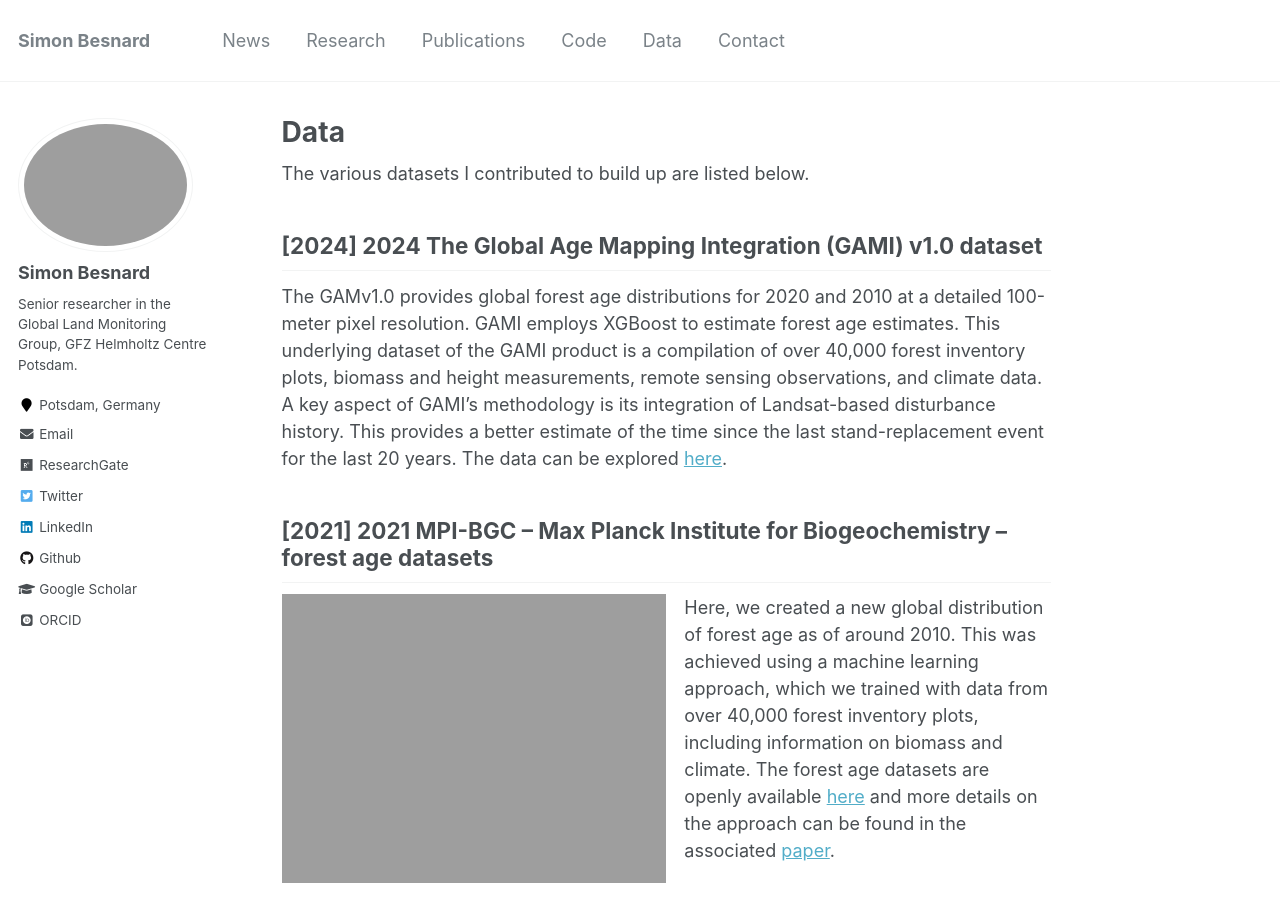
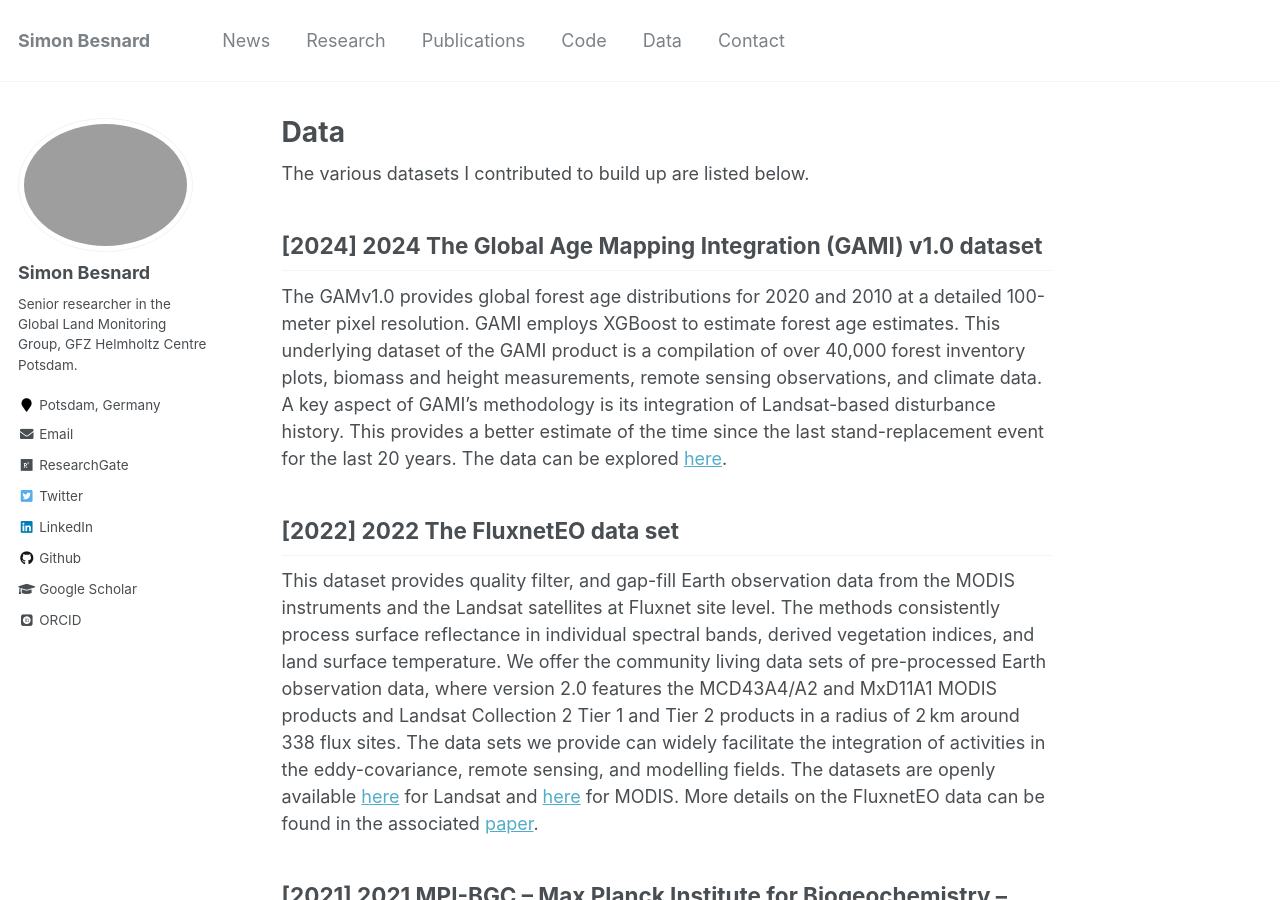
Before and after one commit to simonbesnard1/sbesnard.github.io, a Jekyll site: the page built from _pages/data.md, in a window 1280 px wide and 900 px high. Built offline with Jekyll 4.4.1, drawn with Linux system fonts in a browser that asks for light colours; some web fonts are replaced.

Commit message:
update data

```diff
--- a/_pages/data.md
+++ b/_pages/data.md
@@ -12,6 +12,9 @@ The various datasets I contributed to build up are listed below.
 ## \[2024\] 2024 The Global Age Mapping Integration (GAMI) v1.0 dataset
 The GAMv1.0 provides global forest age distributions for 2020 and 2010 at a detailed 100-meter pixel resolution. GAMI employs XGBoost to estimate forest age estimates. This underlying dataset of the GAMI product is a compilation of over 40,000 forest inventory plots, biomass and height measurements, remote sensing observations, and climate data. A key aspect of GAMI's methodology is its integration of Landsat-based disturbance history. This provides a better estimate of the time since the last stand-replacement event for the last 20 years. The data can be explored [here](https://besnardsim.users.earthengine.app/view/globalforestage).
 
+## \[2022\] 2022 The FluxnetEO data set
+This dataset provides quality filter, and gap-fill Earth observation data from the MODIS instruments and the Landsat satellites at Fluxnet site level. The methods consistently process surface reflectance in individual spectral bands, derived vegetation indices, and land surface temperature. We offer the community living data sets of pre-processed Earth observation data, where version 2.0 features the MCD43A4/A2 and MxD11A1 MODIS products and Landsat Collection 2 Tier 1 and Tier 2 products in a radius of 2 km around 338 flux sites. The data sets we provide can widely facilitate the integration of activities in the eddy-covariance, remote sensing, and modelling fields. The datasets are openly available [here](https://meta.icos-cp.eu/collections/zuQuNbNKrRPDD2_i-KiPXV0-) for Landsat and [here](https://meta.icos-cp.eu/collections/mdtEHjyujUDsC9vgMv5eeH8B) for MODIS. More details on the FluxnetEO data can be found in the associated [paper](https://doi.org/10.5194/bg-19-2805-2022).
+
 ## \[2021\] 2021 MPI-BGC – Max Planck Institute for Biogeochemistry – forest age datasets
 ![MPI-BGC forest age]({{ site.url }}{{ site.baseurl }}/images/Fig6_MLP.png){: .align-left width="50%"}
 Here, we created a new global distribution of forest age as of around 2010. This was achieved using a machine learning approach, which we trained with data from over 40,000 forest inventory plots, including information on biomass and climate. The forest age datasets are openly available [here](https://doi.org/10.17871/ForestAgeBGI.2021) and more details on the approach can be found in the associated [paper](https://doi.org/10.5194/essd-13-4881-2021).
```
